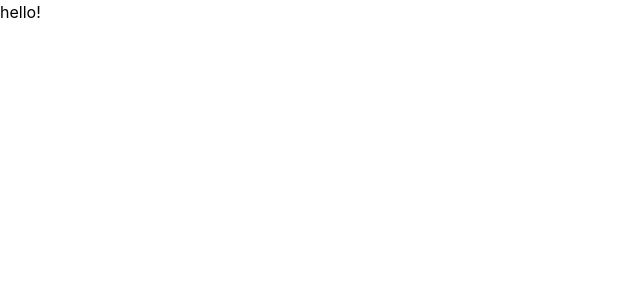
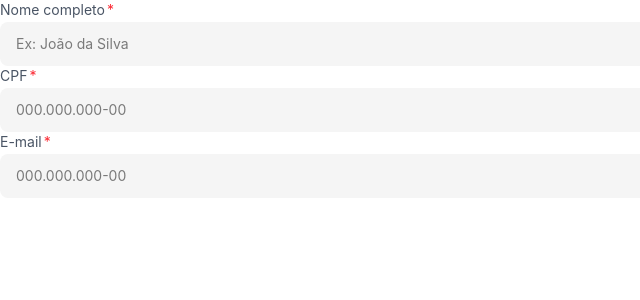
Before and after one commit to guilhermedunguel/eteg-challenge, a React (Vite) app in the folder packages/web/: page / in a window 1280 px wide. Shown: the top 300 px of the page, without its empty margins (0-640 px from the left). Built offline with nearby package versions, Linux system fonts and the light colour scheme.

Commit message:
feat(web): create input component

```diff
--- a/packages/web/package.json
+++ b/packages/web/package.json
@@ -13,6 +13,8 @@
     "@tailwindcss/vite": "^4.3.0",
     "react": "^19.2.6",
     "react-dom": "^19.2.6",
+    "tailwind-merge": "^3.6.0",
+    "tailwind-variants": "^3.2.2",
     "tailwindcss": "^4.3.0"
   },
   "devDependencies": {
--- a/packages/web/src/App.tsx
+++ b/packages/web/src/App.tsx
@@ -1,7 +1,11 @@
-export function App() {
+import { Input } from "./components/input";
+
+export default function App() {
   return (
-    <div className="bg-red500">
-      <h1>hello!</h1>
-    </div>
+    <form className="">
+      <Input label="Nome completo" required placeholder="Ex: João da Silva" />
+      <Input label="CPF" required placeholder="000.000.000-00" />
+      <Input label="E-mail" required placeholder="000.000.000-00" />
+    </form>
   );
 }
--- /dev/null
+++ b/packages/web/src/components/input.tsx
@@ -0,0 +1,24 @@
+interface InputProps extends React.InputHTMLAttributes<HTMLInputElement> {
+  label?: string;
+  error?: string;
+}
+
+export function Input({ label, required, error, ...props }: InputProps) {
+  return (
+    <div className="flex flex-col gap-0.5">
+      {label && (
+        <label className="flex flex-row gap-0.5 text-sm text-gray-600">
+          {label}
+          {required && <span className="text-sm text-red-500">*</span>}
+        </label>
+      )}
+      <input
+        className={
+          "w-full px-4 py-3 rounded-lg text-sm outline-none transition-colors bg-neutral-100 focus:border-blue-500 focus:ring-1 focus:ring-blue-500 disabled:bg-gray-100 disabled:text-gray-400 disabled:cursor-not-allowed"
+        }
+        {...props}
+      />
+      {error && <span className="text-xs text-red-500">{error}</span>}
+    </div>
+  );
+}
--- a/packages/web/src/main.tsx
+++ b/packages/web/src/main.tsx
@@ -1,6 +1,6 @@
 import { StrictMode } from "react";
 import { createRoot } from "react-dom/client";
-import { App } from "./App.tsx";
+import App from "./App.tsx";
 
 createRoot(document.getElementById("root")!).render(
   <StrictMode>
```
Also changed, not shown: 1 other file (tests, documents, lock files or other folders).
